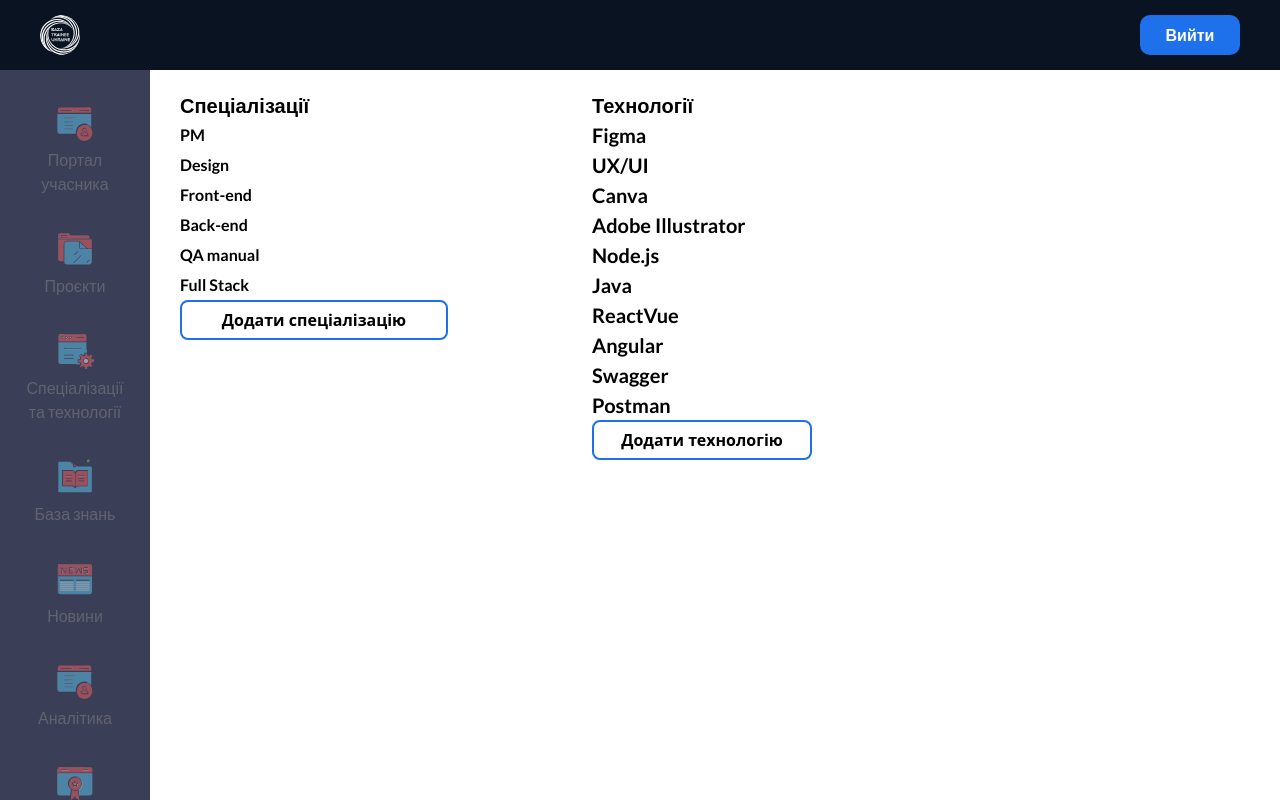
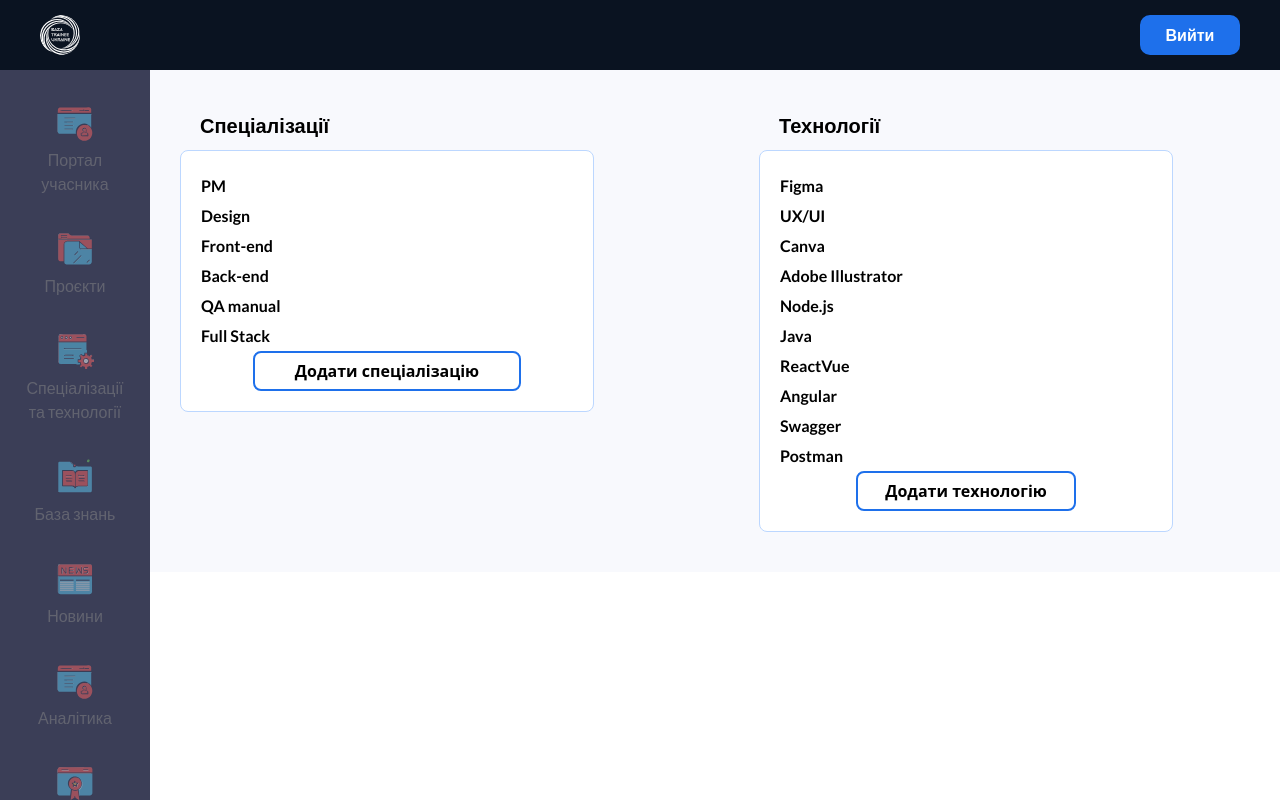
Before and after one commit to baza-trainee/baza-crm-frontend, a React (Vite) app: page /crm/spectechs in a window 1280 px wide. Built offline with nearby package versions, Linux system fonts and the light colour scheme; no server answers.

Commit message:
add base lists

```diff
--- a/src/pages/SpecTechs.tsx
+++ b/src/pages/SpecTechs.tsx
@@ -2,26 +2,29 @@ import Button from '../components/Button';
 
 const SpecTechs = () => {
   return (
-    <div className="flex font-lato font-bold text-[20px] leading-[30px] px-[30px] py-[20px]">
-      <div className="w-[412px]">
-        <h1>Спеціалізації</h1>
-        <div className="text-[16px] font-semibold">
+    <div className="flex gap-[165px] font-lato font-bold text-[20px] leading-[30px] px-[30px] py-[40px] bg-light-blue-bg">
+      <div>
+        <h1 className="px-[20px] mb-[10px]">Спеціалізації</h1>
+        <div className="text-[16px] font-semibold p-[20px] bg-white border border-card-border rounded-lg">
           <ul>
-            <li>PM</li>
+            <li className="w-[372px]">PM</li>
             <li>Design</li>
             <li>Front-end</li>
             <li>Back-end</li>
             <li>QA manual</li>
             <li>Full Stack</li>
           </ul>
-          <Button label="Додати спеціалізацію" className="w-[268px]" />
+          <div className="flex justify-center">
+            <Button label="Додати спеціалізацію" className="w-[268px]" />
+          </div>
         </div>
+        <div></div>
       </div>
-      <div className="w-[412px]">
-        <h1>Технології</h1>
-        <div>
+      <div>
+        <h1 className="px-[20px] mb-[10px]">Технології</h1>
+        <div className="text-[16px] font-semibold p-[20px] bg-white border border-card-border rounded-lg">
           <ul>
-            <li>Figma</li>
+            <li className="w-[372px]">Figma</li>
             <li>UX/UI</li>
             <li>Canva</li>
             <li>Adobe Illustrator</li>
@@ -32,8 +35,10 @@ const SpecTechs = () => {
             <li>Swagger</li>
             <li>Postman</li>
           </ul>
+          <div className="flex justify-center">
+            <Button label="Додати технологію" className="w-[220px]" />
+          </div>
         </div>
-        <Button label="Додати технологію" className="w-[220px]" />
       </div>
     </div>
   );
```
